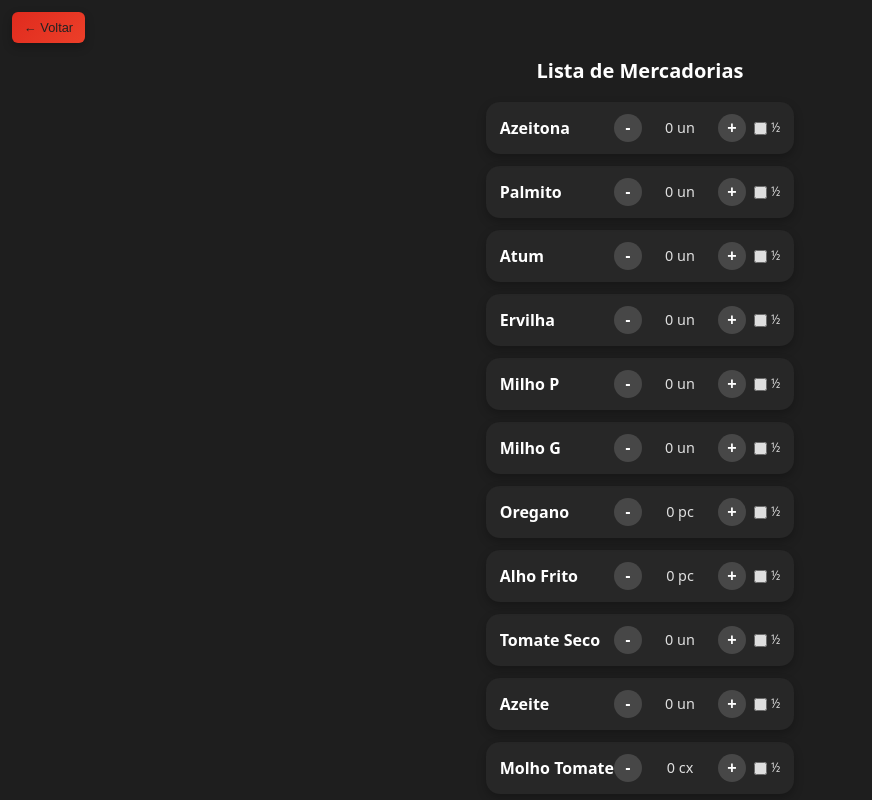
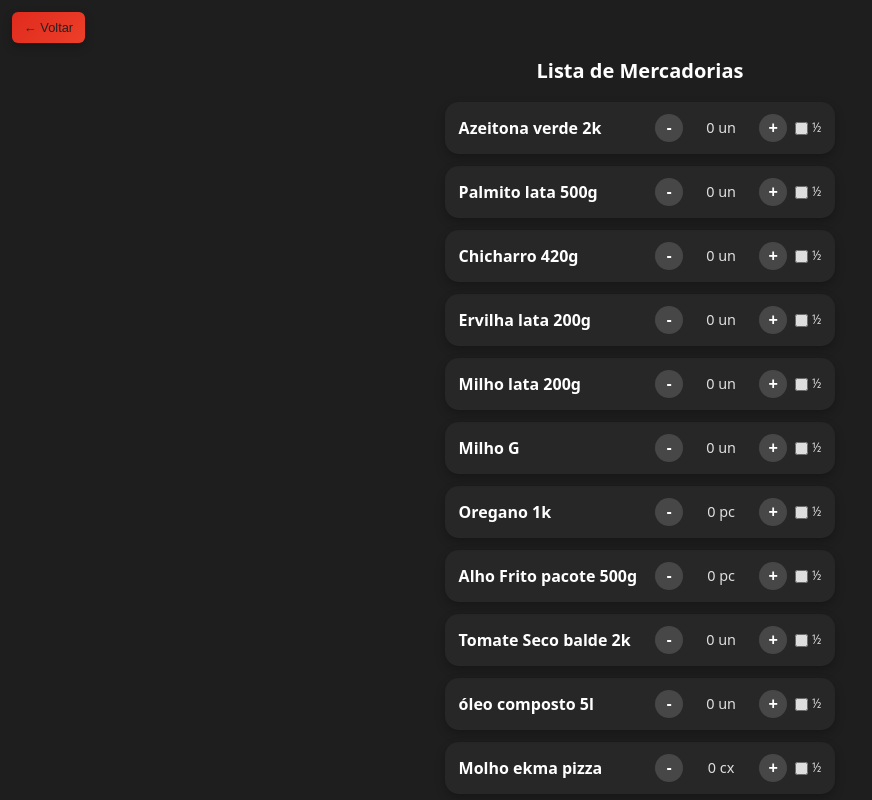
Before and after one commit to RodrigoConstantin0/projetoestoque, a React (Vite) app: page / in a window 1280 px wide. Both pictures are taken after a click on the button "Começar". Shown: the top 800 px of the page, without its empty margins (0-872 px from the left). Built offline with nearby package versions, Linux system fonts and the light colour scheme.

Commit message:
AttEstoque

```diff
--- a/src/Estoque.tsx
+++ b/src/Estoque.tsx
@@ -23,40 +23,42 @@ type HistoricoItem = {
 function Estoque({ onBack }: EstoqueProps) {
   // Lista de itens do estoque
   const [itens, setItens] = useState<ItemEstoque[]>([
-    { id: 1, nome: 'Azeitona', quantidade: 0, unidade: 'un', meio: false },
-    { id: 2, nome: 'Palmito', quantidade: 0, unidade: 'un', meio: false },
-    { id: 3, nome: 'Atum', quantidade: 0, unidade: 'un', meio: false },
-    { id: 4, nome: 'Ervilha', quantidade: 0, unidade: 'un', meio: false },
-    { id: 5, nome: 'Milho P', quantidade: 0, unidade: 'un', meio: false },
+    { id: 1, nome: 'Azeitona verde 2k', quantidade: 0, unidade: 'un', meio: false },
+    { id: 2, nome: 'Palmito lata 500g', quantidade: 0, unidade: 'un', meio: false },
+    { id: 3, nome: 'Chicharro 420g', quantidade: 0, unidade: 'un', meio: false },
+    { id: 4, nome: 'Ervilha lata 200g', quantidade: 0, unidade: 'un', meio: false },
+    { id: 5, nome: 'Milho lata 200g', quantidade: 0, unidade: 'un', meio: false },
     { id: 6, nome: 'Milho G', quantidade: 0, unidade: 'un', meio: false },
-    { id: 7, nome: 'Oregano', quantidade: 0, unidade: 'pc', meio: false },
-    { id: 8, nome: 'Alho Frito', quantidade: 0, unidade: 'pc', meio: false },
-    { id: 9, nome: 'Tomate Seco', quantidade: 0, unidade: 'un', meio: false },
-    { id: 10, nome: 'Azeite', quantidade: 0, unidade: 'un', meio: false },
-    { id: 11, nome: 'Molho Tomate', quantidade: 0, unidade: 'cx', meio: false },
-    { id: 12, nome: 'Chocolate', quantidade: 0, unidade: 'un', meio: false },
+    { id: 7, nome: 'Oregano 1k', quantidade: 0, unidade: 'pc', meio: false },
+    { id: 8, nome: 'Alho Frito pacote 500g', quantidade: 0, unidade: 'pc', meio: false },
+    { id: 9, nome: 'Tomate Seco balde 2k', quantidade: 0, unidade: 'un', meio: false },
+    { id: 10, nome: 'óleo composto 5l', quantidade: 0, unidade: 'un', meio: false },
+    { id: 11, nome: 'Molho ekma pizza', quantidade: 0, unidade: 'cx', meio: false },
+    { id: 12, nome: 'Chocolate ao laite', quantidade: 0, unidade: 'un', meio: false },
     { id: 13, nome: 'Brigadeiro', quantidade: 0, unidade: 'un', meio: false },
     { id: 14, nome: 'Doce de leite', quantidade: 0, unidade: 'un', meio: false },
-    { id: 15, nome: 'Nutella', quantidade: 0, unidade: 'un', meio: false },
-    { id: 16, nome: 'Fermento', quantidade: 0, unidade: 'un', meio: false },
-    { id: 17, nome: 'Aliche', quantidade: 0, unidade: 'un', meio: false },
-    { id: 18, nome: 'Bacon Cubo', quantidade: 0, unidade: 'pc', meio: false },
-    { id: 19, nome: 'Bacon Fatiado', quantidade: 0, unidade: 'pc', meio: false },
-    { id: 20, nome: 'Catupiry', quantidade: 0, unidade: 'un', meio: false },
-    { id: 21, nome: 'Cheddar', quantidade: 0, unidade: 'un', meio: false },
-    { id: 22, nome: 'Cream Cheese', quantidade: 0, unidade: 'un', meio: false },
-    { id: 23, nome: 'Goiabada', quantidade: 0, unidade: 'un', meio: false },
+    { id: 15, nome: 'Nutella pote grande', quantidade: 0, unidade: 'un', meio: false },
+    { id: 16, nome: 'Fermento fresco', quantidade: 0, unidade: 'un', meio: false },
+    { id: 17, nome: 'Aliche ribamar', quantidade: 0, unidade: 'un', meio: false },
+    { id: 18, nome: 'Bacon Cubo Misterbife', quantidade: 0, unidade: 'pc', meio: false },
+    { id: 19, nome: 'Bacon Fatiado papada', quantidade: 0, unidade: 'pc', meio: false },
+    { id: 20, nome: 'Requeijao  escala 1.5', quantidade: 0, unidade: 'un', meio: false },
+    { id: 21, nome: 'Cheddar escala', quantidade: 0, unidade: 'un', meio: false },
+    { id: 22, nome: 'Cream Cheese escala', quantidade: 0, unidade: 'un', meio: false },
+    { id: 23, nome: 'Goiabada foniavel', quantidade: 0, unidade: 'un', meio: false },
     { id: 24, nome: 'Lombo', quantidade: 0, unidade: 'un', meio: false },
-    { id: 25, nome: 'Peito de Peru', quantidade: 0, unidade: 'un', meio: false },
+    { id: 25, nome: 'Peito de Peru peça', quantidade: 0, unidade: 'un', meio: false },
     { id: 26, nome: 'Mussarela', quantidade: 0, unidade: 'un', meio: false },
     { id: 27, nome: 'Queijo Prato', quantidade: 0, unidade: 'un', meio: false },
-    { id: 28, nome: 'Ketchup', quantidade: 0, unidade: 'cx', meio: false },
-    { id: 29, nome: 'Maionese', quantidade: 0, unidade: 'cx', meio: false },
-    { id: 30, nome: 'Mostarda', quantidade: 0, unidade: 'cx', meio: false },
-    { id: 31, nome: 'Farinha Trigo', quantidade: 0, unidade: 'pc', meio: false },
-    { id: 32, nome: 'Frango', quantidade: 0, unidade: 'cx', meio: false },
-    { id: 33, nome: 'Brócolis', quantidade: 0, unidade: 'un', meio: false },
-    { id: 34, nome: 'Carne Seca', quantidade: 0, unidade: 'un', meio: false },
+    { id: 28, nome: 'Ketchup cepera sache', quantidade: 0, unidade: 'cx', meio: false },
+    { id: 29, nome: 'Maionese cx', quantidade: 0, unidade: 'cx', meio: false },
+    { id: 30, nome: 'Mostarda cepera sache', quantidade: 0, unidade: 'cx', meio: false },
+    { id: 31, nome: 'Trigo Anaconda p/Pizza', quantidade: 0, unidade: 'pc', meio: false },
+    { id: 32, nome: 'Frango s/osso ', quantidade: 0, unidade: 'cx', meio: false },
+    { id: 33, nome: 'Brócolis congelado 2k', quantidade: 0, unidade: 'un', meio: false },
+    { id: 34, nome: 'Batata bem brazil 2k 6x6', quantidade: 0, unidade: 'un', meio: false },
+    { id: 35, nome: 'Carne moída 1k', quantidade: 0, unidade: 'un', meio: false },
+    { id: 36, nome: 'Sal sache cx', quantidade: 0, unidade: 'un', meio: false },
   ])
 
   // Funções de controle da quantidade e meio
```
